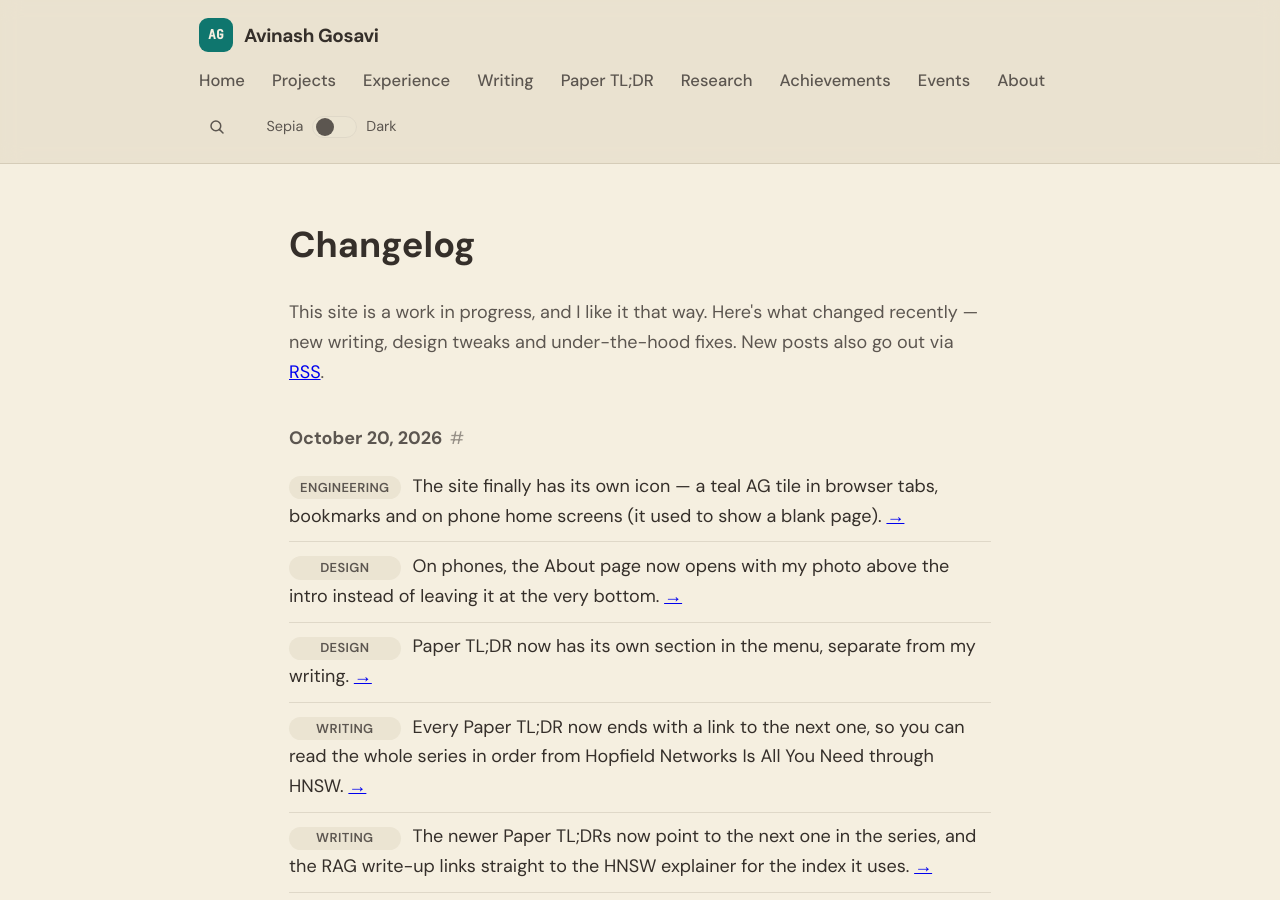
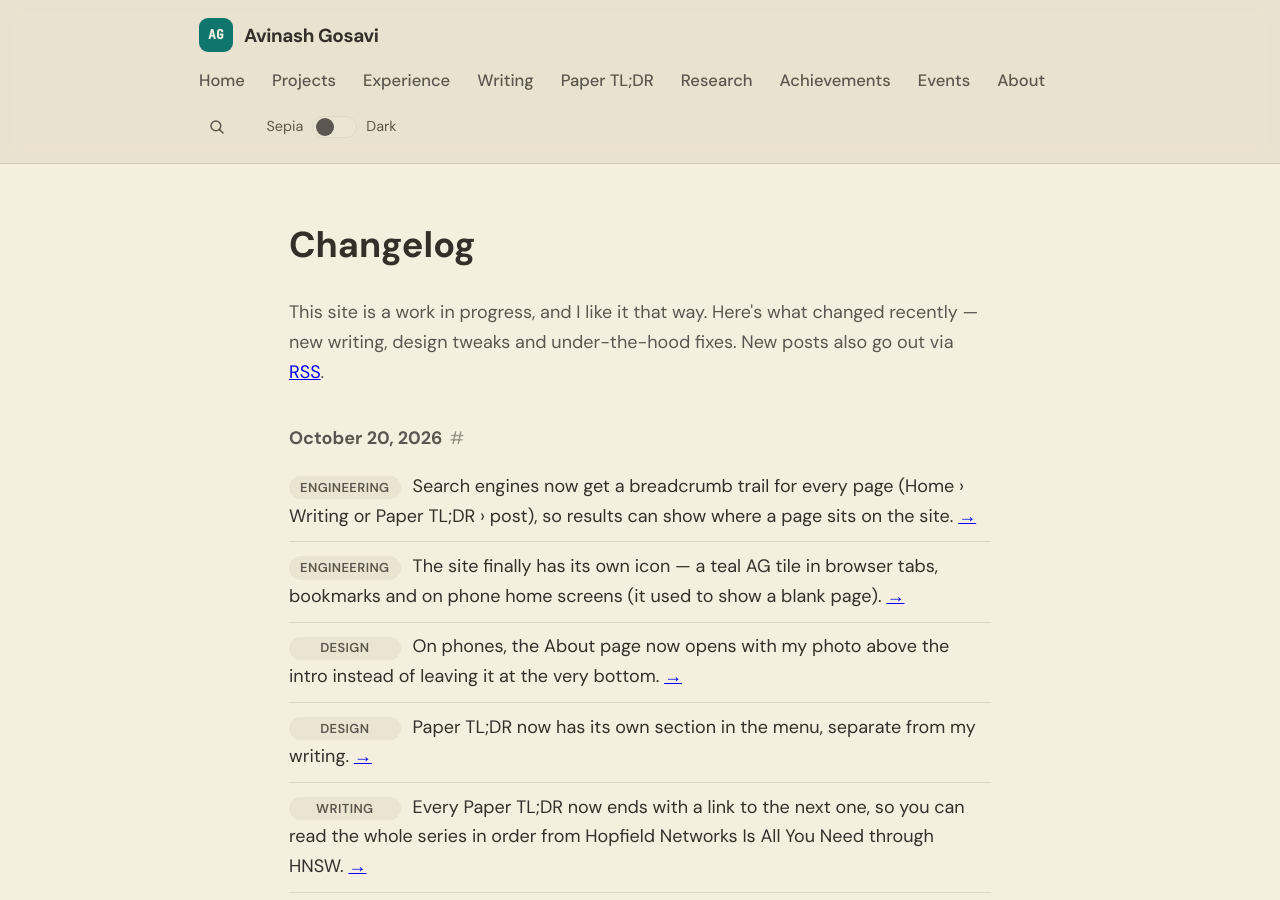
Before and after one commit to aag1091-alt/avinashgosavi.com, a Jekyll site: the page built from changelog.md, in a window 1280 px wide and 900 px high. Built offline with Jekyll 4.4.1, drawn with Linux system fonts in a browser that asks for light colours.

Commit message:
Breadcrumb JSON-LD on posts and pages; CI JSON-LD check
Co-Authored-By: Claude <noreply@anthropic.com>

```diff
--- a/_data/changelog.yml
+++ b/_data/changelog.yml
@@ -1,5 +1,9 @@
 # Public changelog shown on /changelog and (latest 3) on the homepage.
 # Newest first. desk: Writing | Design | Engineering
+- date: 2026-10-20
+  desk: Engineering
+  text: Search engines now get a breadcrumb trail for every page (Home › Writing or Paper TL;DR › post), so results can show where a page sits on the site.
+  link: /blog/
 - date: 2026-10-20
   desk: Engineering
   text: The site finally has its own icon — a teal AG tile in browser tabs, bookmarks and on phone home screens (it used to show a blank page).
--- /dev/null
+++ b/_includes/breadcrumb-jsonld.html
@@ -0,0 +1,18 @@
+{% comment %} BreadcrumbList structured data (lets search results show "avinashgosavi.com › Writing › Post"). Posts: Home › Writing or Paper TL;DR › post. Other pages: Home › page. Not emitted on the homepage. {% endcomment %}
+{%- if page.url != '/' and page.url != '/404.html' and page.title -%}
+{%- if page.layout == 'post' -%}
+{%- if page.series == 'paper-tldr' -%}{%- assign bc_name = 'Paper TL;DR' -%}{%- assign bc_url = '/paper-tldr/' -%}
+{%- else -%}{%- assign bc_name = 'Writing' -%}{%- assign bc_url = '/blog/' -%}{%- endif -%}
+{%- endif %}
+<script type="application/ld+json">
+{"@context":"https://schema.org","@type":"BreadcrumbList","itemListElement":[
+{"@type":"ListItem","position":1,"name":"Home","item":{{ '/' | absolute_url | jsonify }}},
+{%- if bc_name %}
+{"@type":"ListItem","position":2,"name":{{ bc_name | jsonify }},"item":{{ bc_url | absolute_url | jsonify }}},
+{"@type":"ListItem","position":3,"name":{{ page.title | strip_html | jsonify }},"item":{{ page.url | absolute_url | jsonify }}}
+{%- else %}
+{"@type":"ListItem","position":2,"name":{{ page.title | strip_html | jsonify }},"item":{{ page.url | absolute_url | jsonify }}}
+{%- endif %}
+]}
+</script>
+{%- endif -%}
--- a/_layouts/default.html
+++ b/_layouts/default.html
@@ -32,6 +32,7 @@
   {%- endfor %}{% endif %}
   {% seo %}
   {% if page.layout == "home" %}{% include person-jsonld.html %}{% endif %}
+  {% include breadcrumb-jsonld.html %}
   <!-- Google tag (gtag.js) -->
   <script async src="https://www.googletagmanager.com/gtag/js?id=G-VLR5GMVQKW"></script>
   <script>
```
Also changed, not shown: scripts/check_jsonld.py (added, +28 -0 lines), .github/workflows/jekyll.yml.
